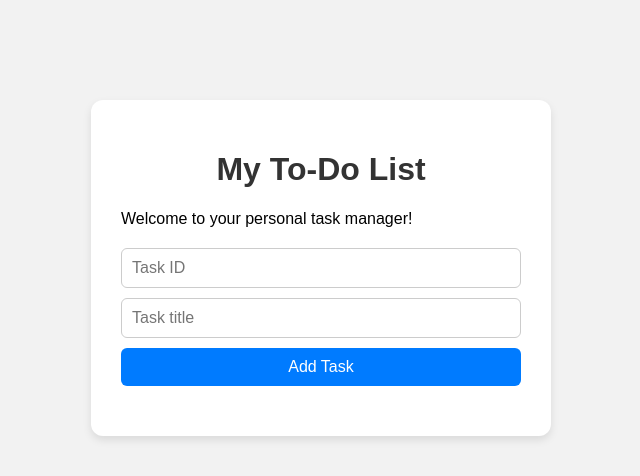
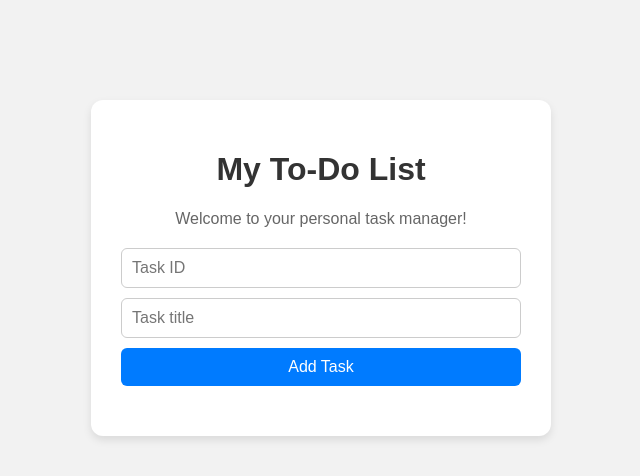
Before and after one commit to ibnshakeerah/FastAPI, a FastAPI app: page / in a window 1280 px wide. Shown: the top 476 px of the page, without its empty margins (319-959 px from the left). Run offline with FastAPI, Linux system fonts and the light colour scheme; data that the repository does not hold is empty.

Commit message:
styled HTML

```diff
--- a/static/style.css
+++ b/static/style.css
@@ -25,6 +25,12 @@ body {
 h1 {
     color: #333;
     text-align: center;
+}
+
+p{
+    color: #666;
+    text-align: center;
+    font-size: 16px;
 }
 
 /* Form styles */
```
